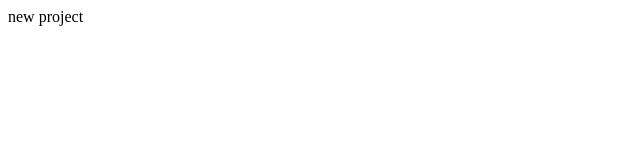
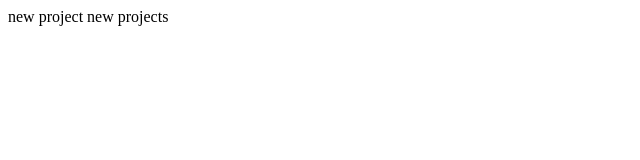
Before and after one commit to Sarang17181718/localrepo, a plain HTML site: page index.html in a window 1280 px wide. Shown: the whole page, without its empty margins (0-640 px from the left). Drawn offline with Linux system fonts and the light colour scheme.

Commit message:
Update index.html

```diff
--- a/index.html
+++ b/index.html
@@ -7,5 +7,6 @@
 </head>
 <body>
     new project
+    new projects
 </body>
 </html>
```
